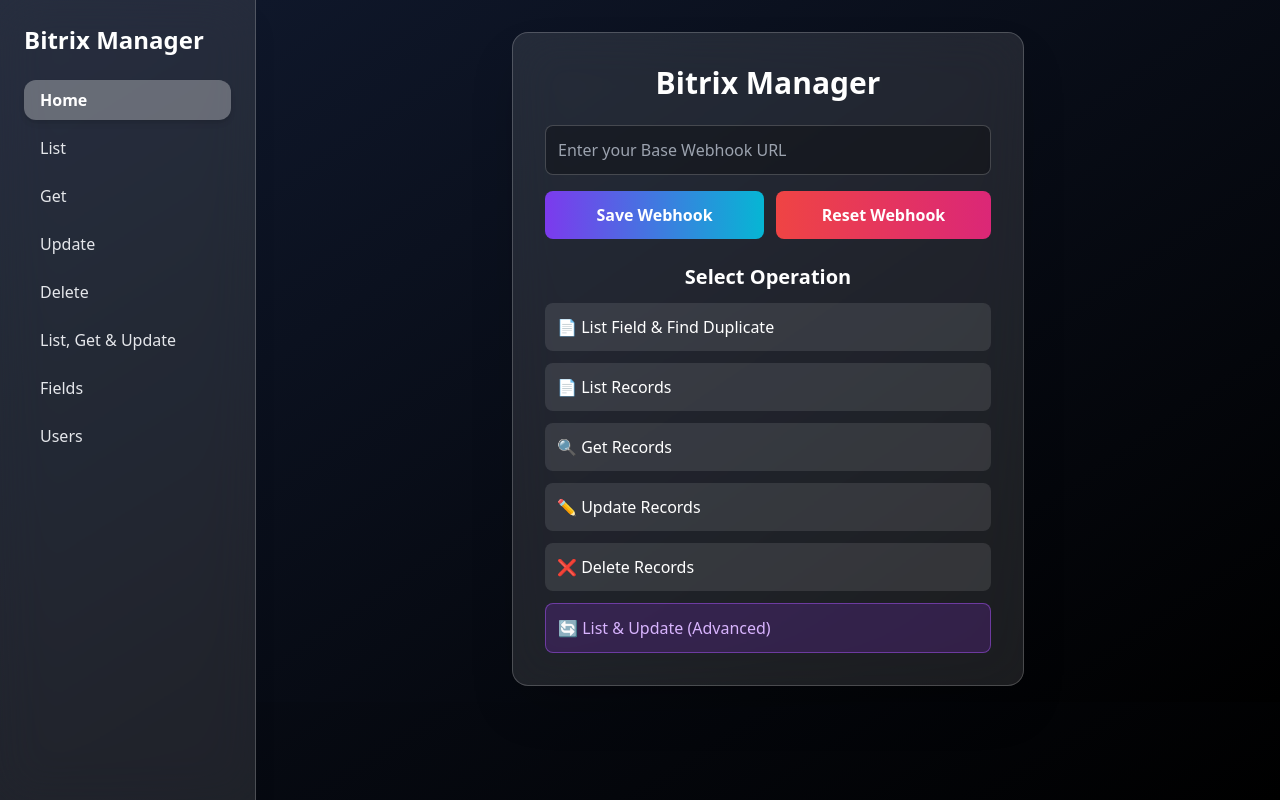
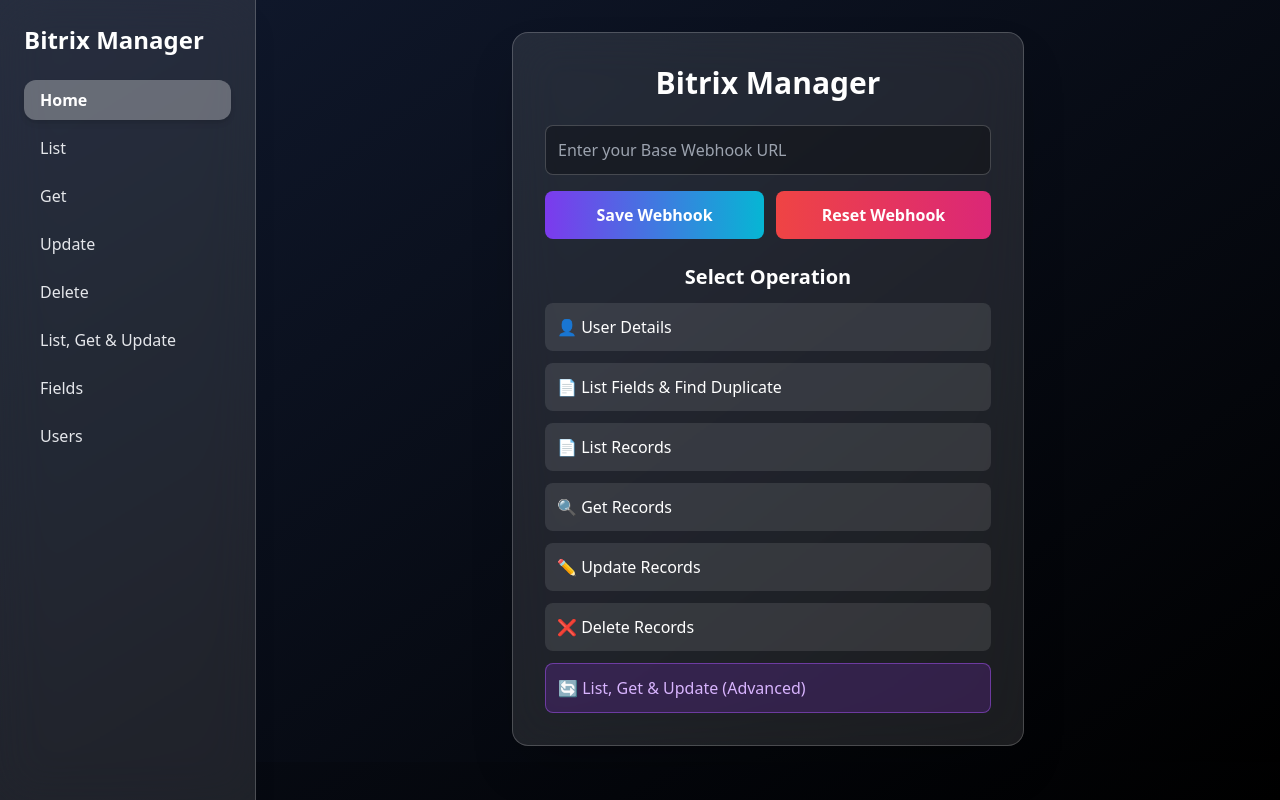
Before and after one commit to Lakshay0001/BitrixManager, a Next.js app in the folder frontend/: page / in a window 1280 px wide. Built offline with nearby package versions, Linux system fonts and the light colour scheme.

Commit message:
Minor updates in Main(HEAD) & Index(User) Files

```diff
--- a/frontend/pages/index.js
+++ b/frontend/pages/index.js
@@ -78,7 +78,14 @@
               onClick={() => navigate("/fields")}
               className="p-3 bg-white/10 hover:bg-white/20 rounded-lg text-left transition-colors"
             >
-              📄 List Field & Find Duplicate
+              👤 User Details
+            </button>
+
+            <button
+              onClick={() => navigate("/fields")}
+              className="p-3 bg-white/10 hover:bg-white/20 rounded-lg text-left transition-colors"
+            >
+              📄 List Fields & Find Duplicate
             </button>
 
             <button
@@ -113,7 +120,7 @@
               onClick={() => navigate("/list-get-update")}
               className="p-3 bg-purple-600/20 border border-purple-500/50 hover:bg-purple-600/30 rounded-lg text-left transition-colors text-purple-300 font-medium"
             >
-              🔄 List & Update (Advanced)
+              🔄 List, Get & Update (Advanced)
             </button>
           </div>
         </div>
```
Also changed, not shown: 1 other file (tests, documents, lock files or other folders).
